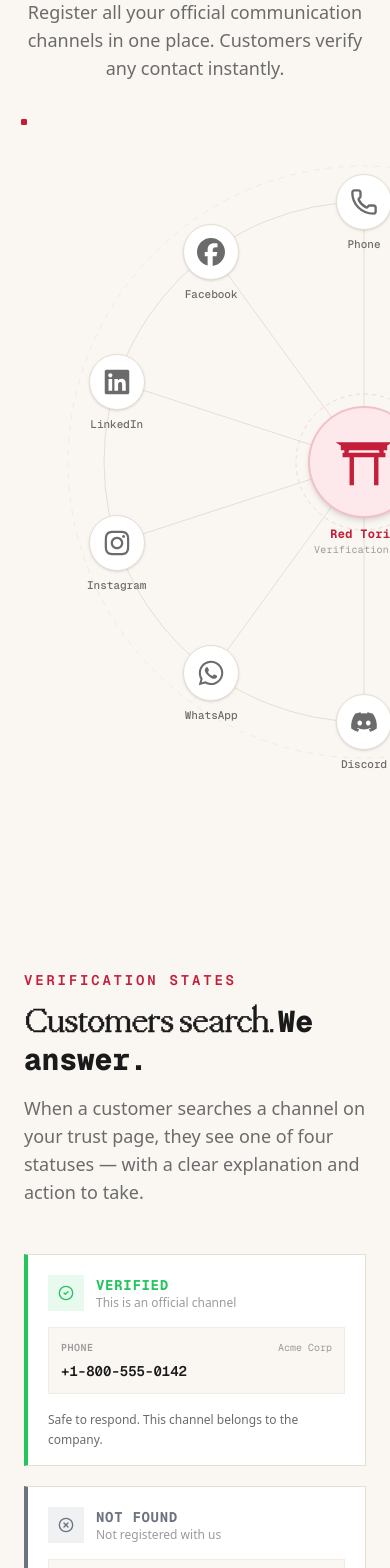
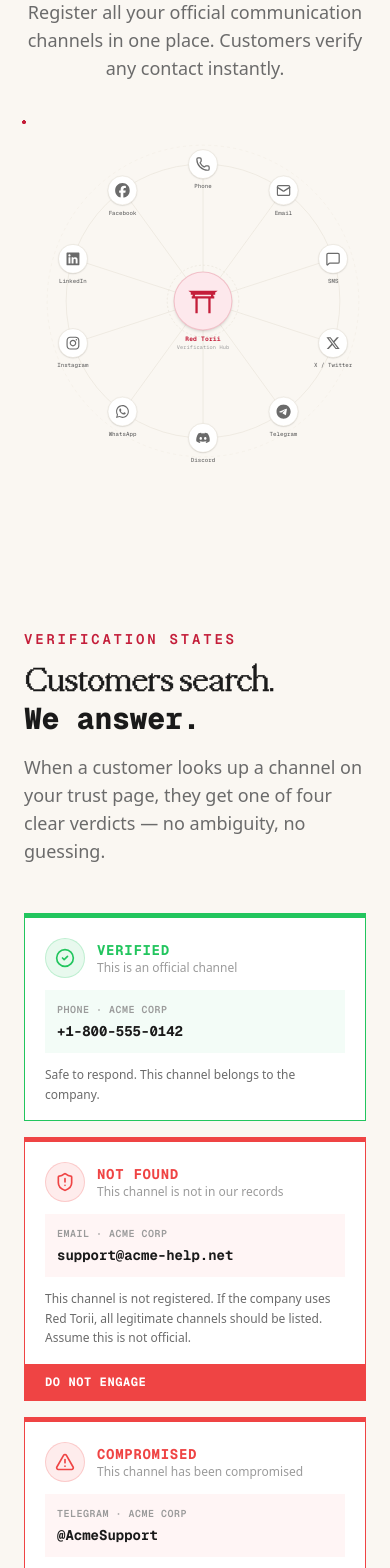
Before and after one commit to reddpy/redtorii, a Next.js app: page / in a window 390 px wide. Shown: the part 4160-5728 px from the top of the page. Built offline with nearby package versions, Linux system fonts and the light colour scheme.

Commit message:
verification state changes, and animation tweaks

```diff
--- a/components/sections/supported-channels.tsx
+++ b/components/sections/supported-channels.tsx
@@ -1,5 +1,6 @@
 "use client";
 
+import { useEffect, useRef, useState } from "react";
 import { motion } from "framer-motion";
 import { Phone, Mail, MessageSquare } from "lucide-react";
 import {
@@ -106,22 +107,36 @@ function PulseLine({
   );
 }
 
-// Hub icon size and node icon size (used to offset positions)
+const BASE_SIZE = 680;
 const HUB_SIZE = 112;
 const NODE_SIZE = 56;
+const ORBIT_RADIUS = 260;
 
 export function SupportedChannels() {
-  const size = 680;
-  const center = size / 2;
-  const orbitRadius = 260;
+  const containerRef = useRef<HTMLDivElement>(null);
+  const [scale, setScale] = useState(1);
+
+  useEffect(() => {
+    function handleResize() {
+      if (!containerRef.current) return;
+      const parentWidth = containerRef.current.parentElement?.clientWidth ?? BASE_SIZE;
+      const newScale = Math.min(1, (parentWidth - 32) / BASE_SIZE);
+      setScale(newScale);
+    }
+    handleResize();
+    window.addEventListener("resize", handleResize, { passive: true });
+    return () => window.removeEventListener("resize", handleResize);
+  }, []);
+
+  const center = BASE_SIZE / 2;
   const channels = CHANNELS;
   const angleStep = (2 * Math.PI) / channels.length;
 
   const positions = channels.map((_, i) => {
     const angle = angleStep * i - Math.PI / 2;
     return {
-      x: center + Math.cos(angle) * orbitRadius,
-      y: center + Math.sin(angle) * orbitRadius,
+      x: center + Math.cos(angle) * ORBIT_RADIUS,
+      y: center + Math.sin(angle) * ORBIT_RADIUS,
     };
   });
 
@@ -152,40 +167,49 @@ export function SupportedChannels() {
           </p>
         </motion.div>
 
-        {/* Hub and spoke — radial layout */}
-        <motion.div
-          variants={fadeInUp}
-          className="relative mx-auto overflow-visible"
-          style={{ width: size, height: size + 40 }}
+        {/* Responsive wrapper */}
+        <div
+          ref={containerRef}
+          className="relative mx-auto"
+          style={{
+            width: BASE_SIZE * scale,
+            height: (BASE_SIZE + 40) * scale,
+          }}
+        >
+          {/* Scaled inner container */}
+          <div
+            style={{
+              width: BASE_SIZE,
+              height: BASE_SIZE + 40,
+              transform: `scale(${scale})`,
+              transformOrigin: "top left",
+            }}
           >
             {/* SVG layer — rings + pulse lines */}
             <svg
               className="absolute inset-0"
-            width={size}
-            height={size}
-            viewBox={`0 0 ${size} ${size}`}
+              width={BASE_SIZE}
+              height={BASE_SIZE}
+              viewBox={`0 0 ${BASE_SIZE} ${BASE_SIZE}`}
               overflow="visible"
             >
-            {/* Outer dashed ring */}
               <circle
                 cx={center}
                 cy={center}
-              r={orbitRadius + 36}
+                r={ORBIT_RADIUS + 36}
                 fill="none"
                 stroke="#F0EBE3"
                 strokeWidth="1"
                 strokeDasharray="6 6"
               />
-            {/* Orbit ring */}
               <circle
                 cx={center}
                 cy={center}
-              r={orbitRadius}
+                r={ORBIT_RADIUS}
                 fill="none"
                 stroke="#E5DED3"
                 strokeWidth="1"
               />
-            {/* Inner dashed ring around hub */}
               <circle
                 cx={center}
                 cy={center}
@@ -196,7 +220,6 @@ export function SupportedChannels() {
                 strokeDasharray="4 4"
               />
 
-            {/* Pulse lines from center to each node */}
               {positions.map((pos, i) => (
                 <PulseLine
                   key={i}
@@ -209,7 +232,7 @@ export function SupportedChannels() {
               ))}
             </svg>
 
-          {/* Center hub — icon only, precisely centered */}
+            {/* Center hub */}
             <motion.div
               className="absolute"
               style={{
@@ -221,13 +244,12 @@ export function SupportedChannels() {
               }}
               initial={{ scale: 0.8, opacity: 0 }}
               whileInView={{ scale: 1, opacity: 1 }}
-            transition={{ duration: 0.5, delay: 0.2 }}
+              transition={{ duration: 0.3 }}
               viewport={{ once: true }}
             >
               <div className="flex h-full w-full items-center justify-center rounded-full border-2 border-torii-red/20 bg-torii-red-light shadow-md">
                 <ToriiGateIcon className="h-14 w-14 text-torii-red" />
               </div>
-            {/* Labels below the hub circle */}
               <div className="mt-2 flex flex-col items-center">
                 <span className="font-mono text-xs font-bold text-torii-red tracking-wide">
                   Red Torii
@@ -256,7 +278,7 @@ export function SupportedChannels() {
                   }}
                   initial={{ opacity: 0, scale: 0 }}
                   whileInView={{ opacity: 1, scale: 1 }}
-                transition={{ duration: 0.4, delay: 0.1 * i }}
+                  transition={{ duration: 0.35, delay: 0.07 * i }}
                   viewport={{ once: true }}
                 >
                   <motion.div
@@ -274,7 +296,8 @@ export function SupportedChannels() {
                 </motion.div>
               );
             })}
-        </motion.div>
+          </div>
+        </div>
       </div>
     </AnimatedSection>
   );
--- a/components/sections/verification-states.tsx
+++ b/components/sections/verification-states.tsx
@@ -1,42 +1,45 @@
 "use client";
 
 import { motion } from "framer-motion";
-import {
-  CheckCircle2,
-  XCircle,
-  AlertTriangle,
-  AlertCircle,
-} from "lucide-react";
+import { CheckCircle2, ShieldAlert, AlertTriangle, Clock } from "lucide-react";
 import { AnimatedSection } from "@/components/animated-section";
 import { fadeInUp, staggerContainer } from "@/lib/animation-variants";
 import { VERIFICATION_STATES } from "@/lib/constants";
 
 const iconMap: Record<string, typeof CheckCircle2> = {
   verified: CheckCircle2,
-  "not-found": XCircle,
+  "not-found": ShieldAlert,
   compromised: AlertTriangle,
-  deprecated: AlertCircle,
+  deprecated: Clock,
 };
 
-const colorMap: Record<string, string> = {
-  "state-verified": "text-state-verified",
-  "state-not-found": "text-state-not-found",
-  "state-compromised": "text-state-compromised",
-  "state-deprecated": "text-state-deprecated",
-};
-
-const borderMap: Record<string, string> = {
-  "state-verified": "border-l-state-verified",
-  "state-not-found": "border-l-state-not-found",
-  "state-compromised": "border-l-state-compromised",
-  "state-deprecated": "border-l-state-deprecated",
-};
-
-const bgMap: Record<string, string> = {
-  "state-verified": "bg-state-verified/10",
-  "state-not-found": "bg-state-not-found/10",
-  "state-compromised": "bg-state-compromised/10",
-  "state-deprecated": "bg-state-deprecated/10",
+const styles: Record<
+  string,
+  { border: string; bg: string; text: string; badge: string; accent: string }
+> = {
+  "state-verified": {
+    border: "border-state-verified",
+    bg: "bg-state-verified/5",
+    text: "text-state-verified",
+    badge: "bg-state-verified/10 text-state-verified border-state-verified/20",
+    accent: "bg-state-verified",
+  },
+  "state-compromised": {
+    border: "border-state-compromised",
+    bg: "bg-state-compromised/5",
+    text: "text-state-compromised",
+    badge:
+      "bg-state-compromised/10 text-state-compromised border-state-compromised/20",
+    accent: "bg-state-compromised",
+  },
+  "state-deprecated": {
+    border: "border-state-deprecated",
+    bg: "bg-state-deprecated/5",
+    text: "text-state-deprecated",
+    badge:
+      "bg-state-deprecated/10 text-state-deprecated border-state-deprecated/20",
+    accent: "bg-state-deprecated",
+  },
 };
 
 export function VerificationStates() {
@@ -51,37 +54,45 @@ export function VerificationStates() {
             Verification States
           </p>
           <h2 className="mt-3 tracking-tight text-text-primary">
-            <span className="font-display text-4xl sm:text-5xl lg:text-6xl">Customers search.</span>{" "}
-            <span className="font-mono text-3xl font-extrabold sm:text-4xl lg:text-5xl">We answer.</span>
+            <span className="font-display text-4xl sm:text-5xl lg:text-6xl">
+              Customers search.
+            </span>{" "}
+            <br />
+            <span className="font-mono text-3xl font-extrabold sm:text-4xl lg:text-5xl">
+              We answer.
+            </span>
           </h2>
           <p className="mt-4 text-lg text-text-secondary">
-            When a customer searches a channel on your trust page, they see one
-            of four statuses — with a clear explanation and action to take.
+            When a customer looks up a channel on your trust page, they get one
+            of four clear verdicts — no ambiguity, no guessing.
           </p>
         </motion.div>
 
-        <div className="grid gap-5 sm:grid-cols-2">
+        <div className="grid gap-4 sm:grid-cols-2 lg:grid-cols-4">
           {VERIFICATION_STATES.map((state) => {
             const Icon = iconMap[state.status];
+            const s = styles[state.color];
+
             return (
               <motion.div
                 key={state.status}
                 variants={fadeInUp}
-                className={`border-l-4 ${borderMap[state.color]} border border-border-default bg-surface-primary overflow-hidden`}
+                className={`relative border ${s.border} bg-surface-primary overflow-hidden flex flex-col`}
               >
-                {/* Status header */}
-                <div className="flex items-center justify-between p-5 pb-0">
-                  <div className="flex items-center gap-3">
+                {/* Color accent bar */}
+                <div className={`h-1 w-full ${s.accent}`} />
+
+                {/* Status badge + icon */}
+                <div className="p-5 pb-4">
+                  <div className="flex items-center gap-3 mb-3">
                     <div
-                      className={`flex h-9 w-9 items-center justify-center ${bgMap[state.color]}`}
+                      className={`flex h-10 w-10 items-center justify-center rounded-full ${s.badge} border`}
                     >
-                      <Icon
-                        className={`h-4 w-4 ${colorMap[state.color]}`}
-                      />
+                      <Icon className="h-5 w-5" />
                     </div>
                     <div>
                       <h3
-                        className={`font-mono text-sm font-bold uppercase tracking-wider ${colorMap[state.color]}`}
+                        className={`font-mono text-sm font-bold uppercase tracking-wider ${s.text}`}
                       >
                         {state.label}
                       </h3>
@@ -90,29 +101,32 @@ export function VerificationStates() {
                       </p>
                     </div>
                   </div>
-                </div>
 
-                {/* Example lookup */}
-                <div className="mx-5 mt-4 mb-4 border border-border-subtle bg-background p-3">
-                  <div className="flex items-center justify-between mb-1.5">
-                    <span className="font-mono text-[10px] font-semibold uppercase tracking-wider text-text-muted">
-                      {state.example.type}
-                    </span>
-                    <span className="font-mono text-[10px] text-text-muted">
-                      {state.example.company}
-                    </span>
+                  {/* Example channel */}
+                  <div className={`${s.bg} p-3 mb-3`}>
+                    <p className="font-mono text-[10px] font-semibold uppercase tracking-wider text-text-muted mb-1">
+                      {state.example.type} · {state.example.company}
+                    </p>
+                    <p className="font-mono text-sm font-bold text-text-primary">
+                      {state.example.channel}
+                    </p>
                   </div>
-                  <p className="font-mono text-sm font-semibold text-text-primary">
-                    {state.example.channel}
+
+                  {/* Action */}
+                  <p className="text-xs leading-relaxed text-text-secondary flex-1">
+                    {state.action}
                   </p>
                 </div>
 
-                {/* Action text */}
-                <div className={`px-5 pb-4`}>
-                  <p className="text-xs leading-relaxed text-text-secondary">
-                    {state.action}
-                  </p>
-                </div>
+                {/* Warning bar for dangerous states */}
+                {"warning" in state &&
+                  (state as { warning?: string }).warning && (
+                    <div className={`${s.accent} px-5 py-2.5 mt-auto`}>
+                      <p className="font-mono text-xs font-bold uppercase tracking-wider text-white">
+                        {(state as { warning?: string }).warning}
+                      </p>
+                    </div>
+                  )}
               </motion.div>
             );
           })}
--- a/lib/constants.ts
+++ b/lib/constants.ts
@@ -89,21 +89,24 @@ export const VERIFICATION_STATES = [
   {
     status: "not-found",
     label: "Not Found",
-    emoji: "\u2717",
-    description: "Not registered with us",
+    emoji: "\u26A0",
+    description: "This channel is not in our records",
+    warning: "Do not engage",
     example: {
       channel: "support@acme-help.net",
       type: "Email",
       company: "Acme Corp",
     },
-    action: "Not in our records. Verify independently before responding.",
-    color: "state-not-found",
+    action:
+      "This channel is not registered. If the company uses Red Torii, all legitimate channels should be listed. Assume this is not official.",
+    color: "state-compromised",
   },
   {
     status: "compromised",
     label: "Compromised",
     emoji: "\u26A0",
-    description: "Do not respond",
+    description: "This channel has been compromised",
+    warning: "Do not respond",
     example: {
       channel: "@AcmeSupport",
       type: "Telegram",
@@ -147,7 +150,7 @@ export const TOOLKIT_FEATURES = [
     description:
       "A drop-in search widget for your existing contact page. Customers verify without leaving your site.",
     icon: "Code2" as const,
-    preview: "<script src=\"redtorii.js\">",
+    preview: '<script src="redtorii.js">',
   },
   {
     title: "Email & SMS Templates",
```
Lines whose indentation alone changed are shown as unchanged.
